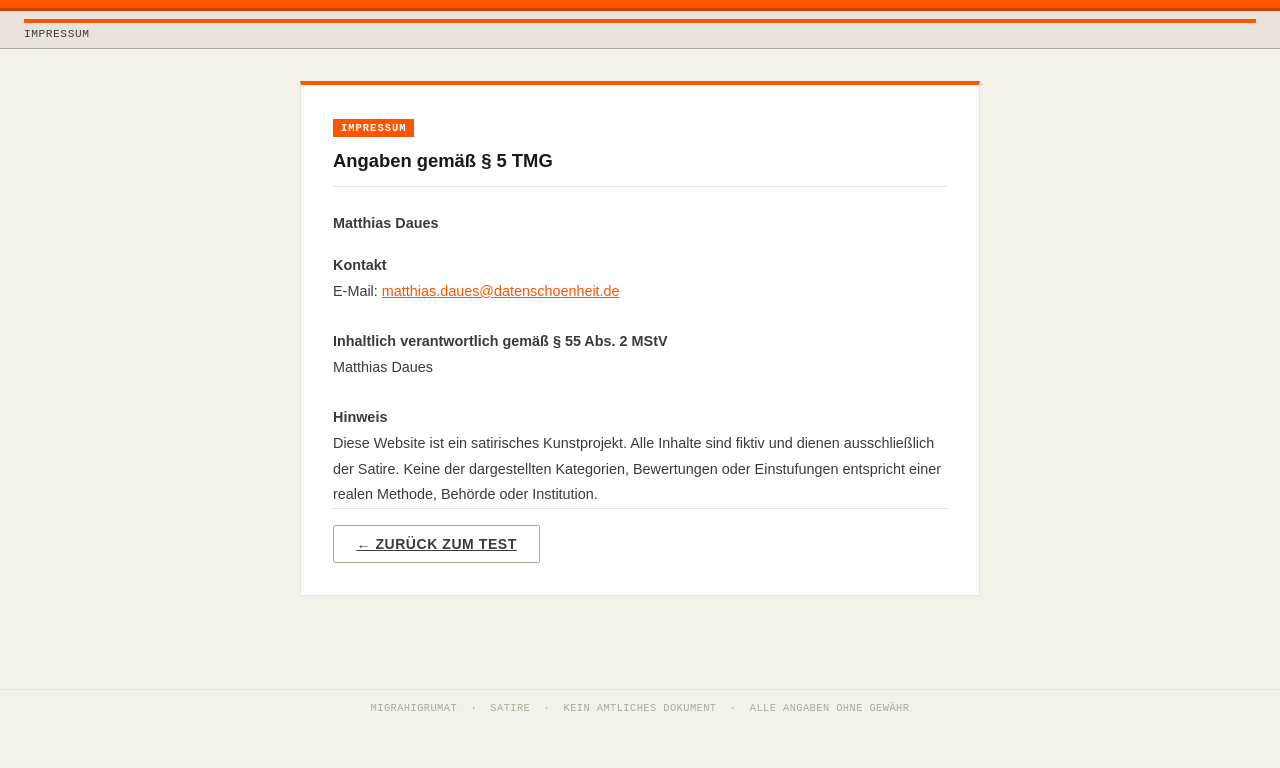
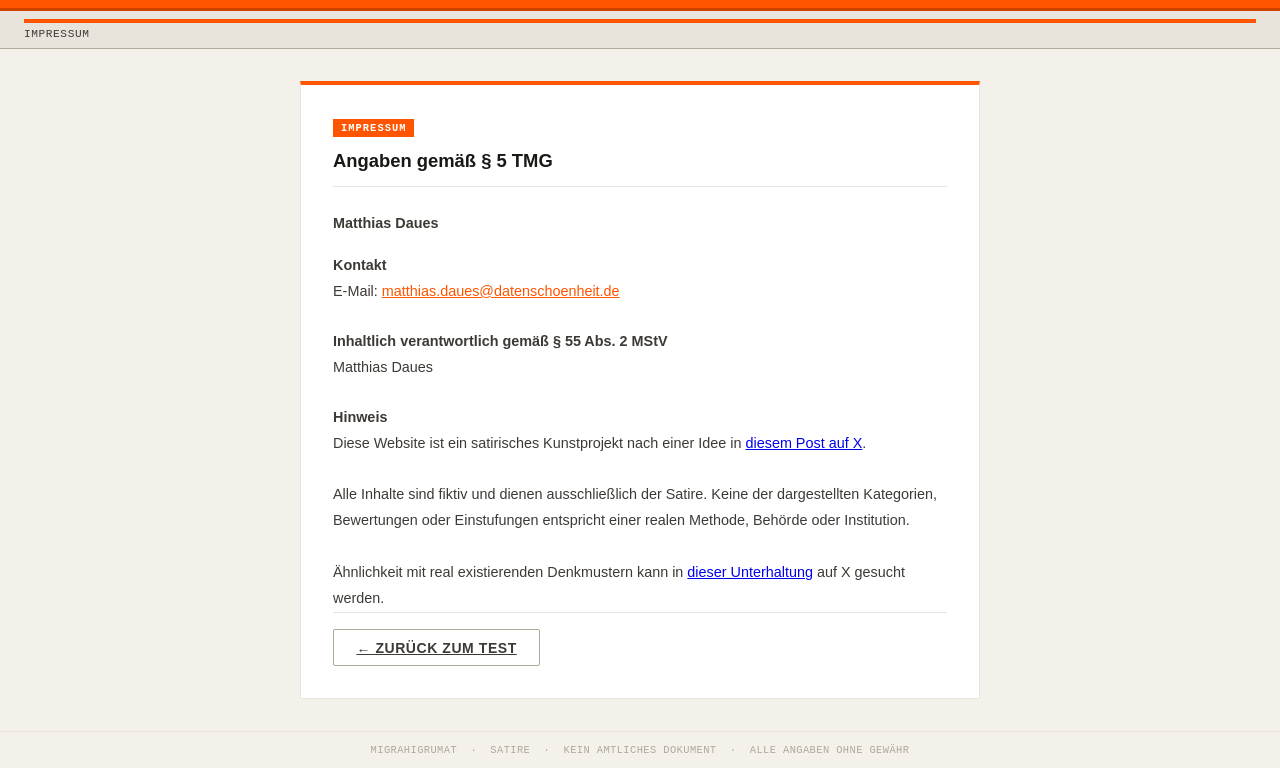
Before and after one commit to matthiasdaues/migrahigrumat, a plain HTML site: page app/impressum.html in a window 1280 px wide. Shown: the part 74-842 px from the top of the page. Before the commit the page ends 800 px from the top, so only its background shows below. Drawn offline with Linux system fonts and the light colour scheme.

Commit message:
content: update Impressum with source attribution and X links
Co-Authored-By: Claude Sonnet 4.6 <noreply@anthropic.com>

```diff
--- a/app/impressum.html
+++ b/app/impressum.html
@@ -33,7 +33,8 @@
           Matthias Daues</p>
 
           <p style="margin-top:1.5rem"><strong>Hinweis</strong><br>
-          Diese Website ist ein satirisches Kunstprojekt. Alle Inhalte sind fiktiv und dienen ausschließlich der Satire. Keine der dargestellten Kategorien, Bewertungen oder Einstufungen entspricht einer realen Methode, Behörde oder Institution.</p>
+          Diese Website ist ein satirisches Kunstprojekt nach einer Idee in <a href="https://x.com/baha_jam/status/2031751834340077791">diesem Post auf X</a>. <br><br>Alle Inhalte sind fiktiv und dienen ausschließlich der Satire. Keine der dargestellten Kategorien, Bewertungen oder Einstufungen entspricht einer realen Methode, Behörde oder Institution.<br><br>
+          Ähnlichkeit mit real existierenden Denkmustern kann in <a href="https://x.com/HollsteinM/status/2031262975017824318">dieser Unterhaltung</a> auf X gesucht werden.</p>
         </div>
 
         <div class="nav" style="justify-content:flex-start">
```
